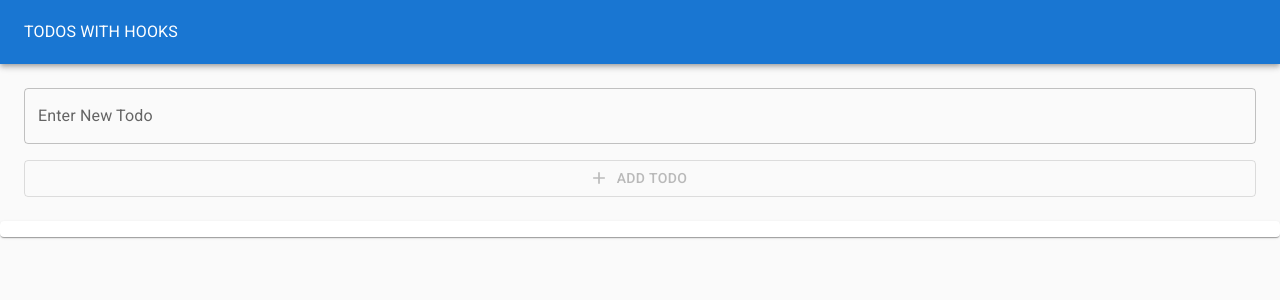
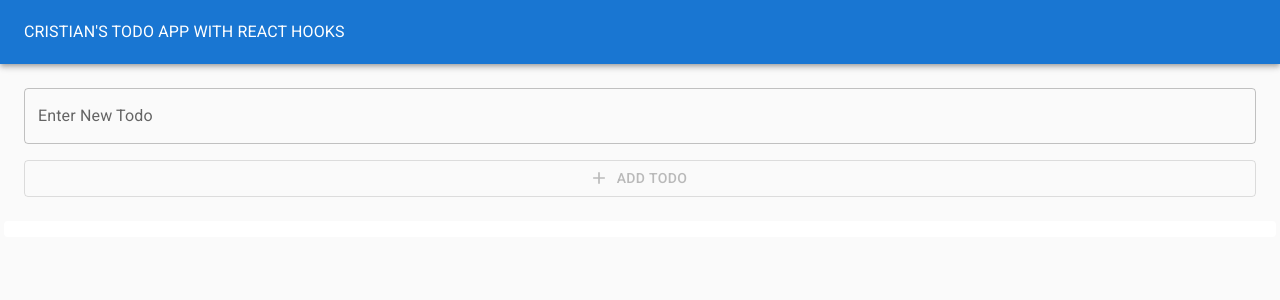
Before and after one commit to cristianordonez/todo-list-app, a React (Create React App) app: page / in a window 1280 px wide. Shown: the top 300 px of the page. Built offline with nearby package versions, Linux system fonts and the light colour scheme.

Commit message:
completed adding styling

```diff
--- a/src/todoapp.js
+++ b/src/todoapp.js
@@ -43,7 +43,7 @@ function ToDoApp()  {
         <AppBar color='primary' position='static' style={{ height: "64px" }}>
           <Toolbar>
             <Typography color='inherit'>
-                TODOS WITH HOOKS
+                CRISTIAN'S TODO APP WITH REACT HOOKS
             </Typography>
           </Toolbar>
         </AppBar>
--- a/src/todoitem.js
+++ b/src/todoitem.js
@@ -1,8 +1,10 @@
 import React from 'react';
 import ListItem from "@mui/material/ListItem";
 import ListItemText from "@mui/material/ListItemText";
+import Paper from "@mui/material/Paper";
 import ListItemSecondaryAction from "@mui/material/ListItemSecondaryAction";
 import Checkbox from '@mui/material/Checkbox';
+import Grid from '@mui/material/Grid';
 import IconButton from '@mui/material/IconButton';
 import DeleteIcon from '@mui/icons-material/Delete';
 import EditIcon from '@mui/icons-material/Edit';
@@ -18,34 +20,43 @@ function TodoItem({task, completed, removeToDo, id, handleEdit, addToDo}) {
   const [isEditing, setIsEditing] = useToggleState(false);
   const [value, handleChange, reset] = useInputState('');
 
+  //* will render normally if isEditing is false, otherwise will render text fiedl
   return (
-    <div className="todoitem">
+    <div>
       {isEditing
       ?
-        <div>
+      <Grid container spacing={6} m={4} alignItems="center" justifyContent="center space-evenly">
         <TextField
           onChange={handleChange}
           value={value}
-      label='edit to do'
+          label={`Edit Todo: ${task}`}
           variant="outlined"
         />
          <Button
           onClick={e =>{
             handleEdit(id, value)
+            // setIsOn();
             reset();
             setIsEditing();
-         }  }
+          }}
           type="submit"
-        variant="outlined"
+          color="success"
           startIcon={<PublishIcon />}
           >
-        Edit Todo
+          Submit Todo
           </Button>
-        <IconButton onClick={e => setIsEditing()} aria-label="Cancel">
-          <CancelIcon />
-        </IconButton>
-        </div>
-      :<ListItem >
+          <Button color="error" onClick={e => setIsEditing()} aria-label="Cancel" startIcon={<CancelIcon />}>
+            Cancel
+          </Button>
+          </Grid>
+      :
+      <Paper style={{
+        margin: 4,
+        padding: 1
+      }}
+        elevation={4}
+      >
+      <ListItem >
         <Checkbox checked={isOn} onChange={e => {setIsOn()}}/>
         <ListItemText style={{textDecoration: isOn ? 'line-through' : 'none'}}
         >{task}</ListItemText>
@@ -58,7 +69,9 @@ function TodoItem({task, completed, removeToDo, id, handleEdit, addToDo}) {
           </IconButton>
         </ListItemSecondaryAction>
       </ListItem>
+      </Paper>
       }
+
 </div>
   )
 }
--- a/src/todolist.js
+++ b/src/todolist.js
@@ -6,7 +6,12 @@ import TodoItem from './todoitem.js';
 function TodoList({ removeToDo, todos, handleEdit, addToDo }) {
 
   return (
-    <Paper>
+    <Paper style={{
+      margin: 4,
+      padding: 0
+    }}
+      elevation={0}
+    >
       <List>
       {todos.map(todo => (
           <TodoItem
```
Lines whose indentation alone changed are shown as unchanged.
